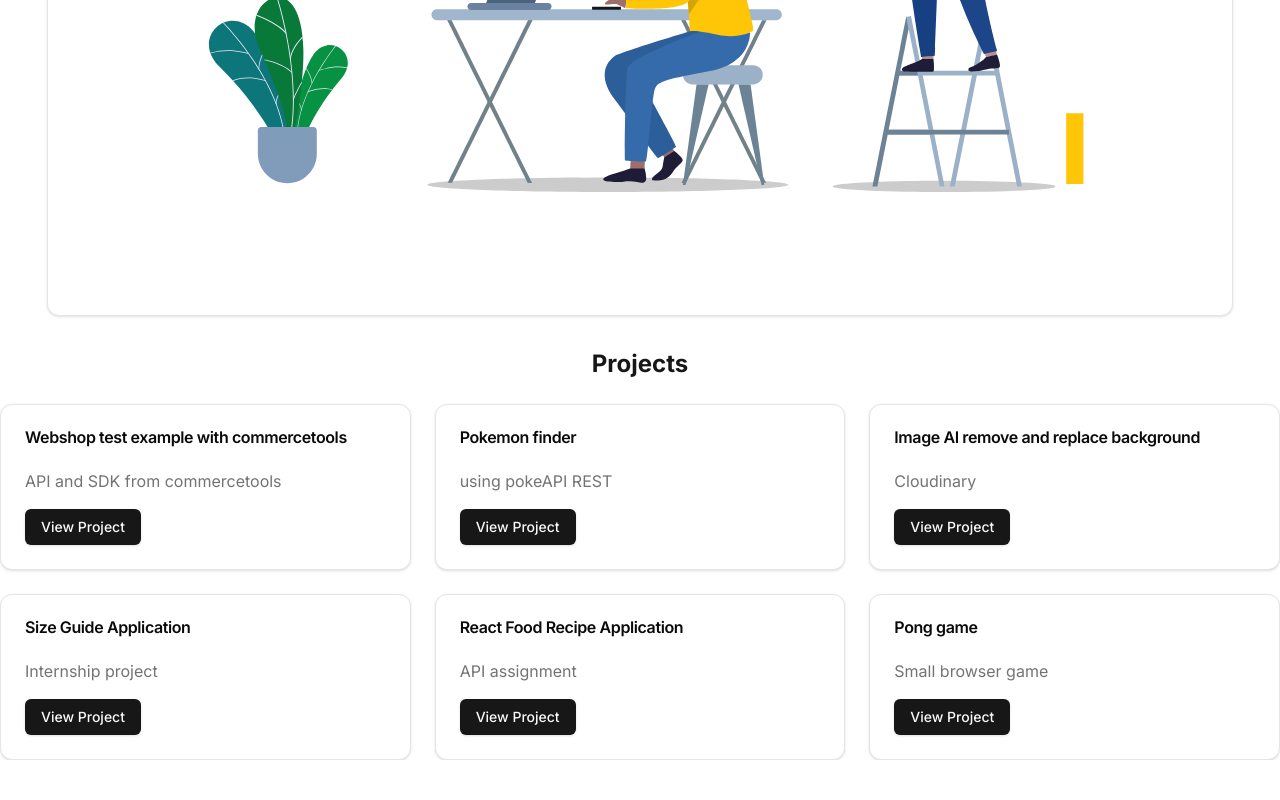
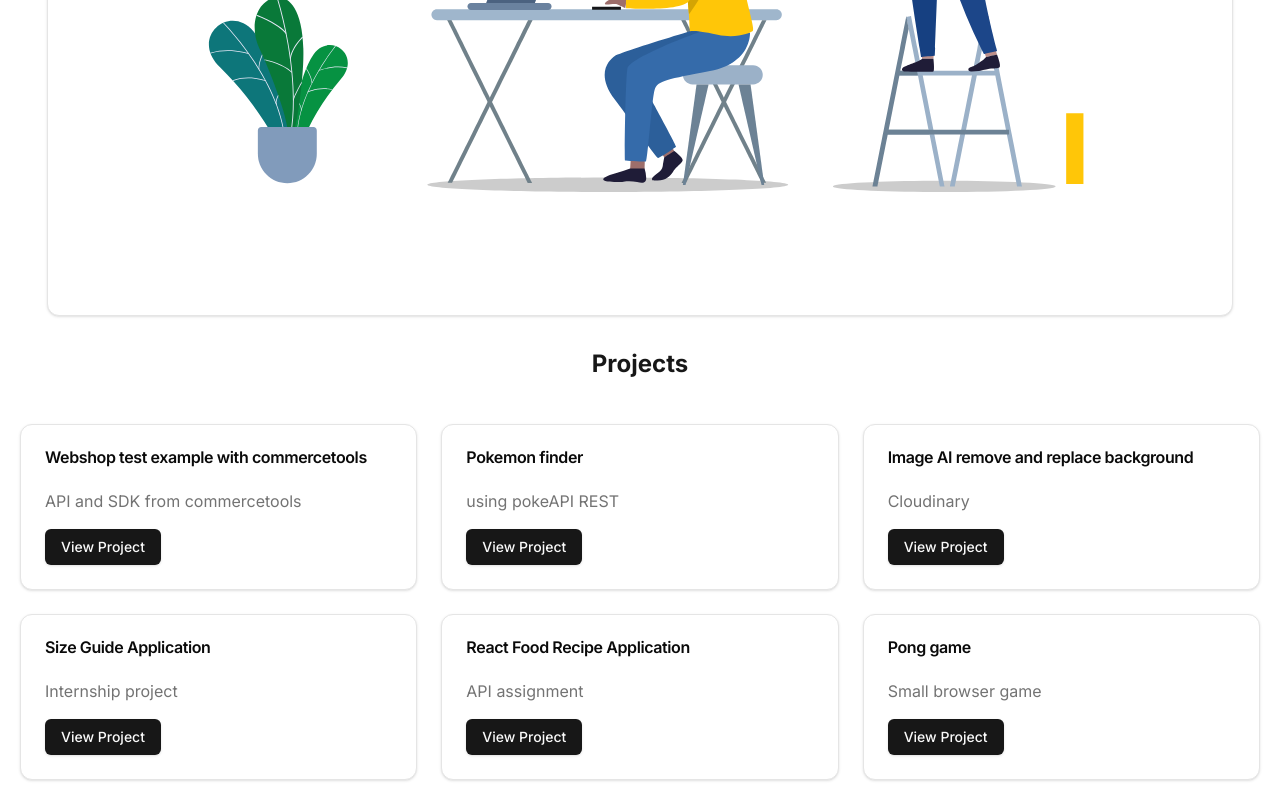
Before and after one commit to andresuarezschou/my-website-project, a Next.js app: page / in a window 1280 px wide. Shown: the part 1463-2263 px from the top of the page. Before the commit the page ends 2223 px from the top, so only its background shows below. Built offline with nearby package versions, Linux system fonts and the light colour scheme.

Commit message:
added a little padding to the project section

```diff
--- a/app/page.tsx
+++ b/app/page.tsx
@@ -73,7 +73,11 @@ export default function Home() {
           </CardContent>
         </Card>
 
-      </div><h3 className="text-2xl font-bold text-primary mb-6 text-center">Projects</h3><div className="grid gap-6 md:grid-cols-2 lg:grid-cols-3">
+      </div>
+      <h3 className="text-2xl font-bold text-primary mb-6 text-center">
+        Projects
+      </h3>
+      <div className="grid gap-6 md:grid-cols-2 lg:grid-cols-3 p-5">
         {[
           {
             title: "Webshop test example with commercetools",
```
